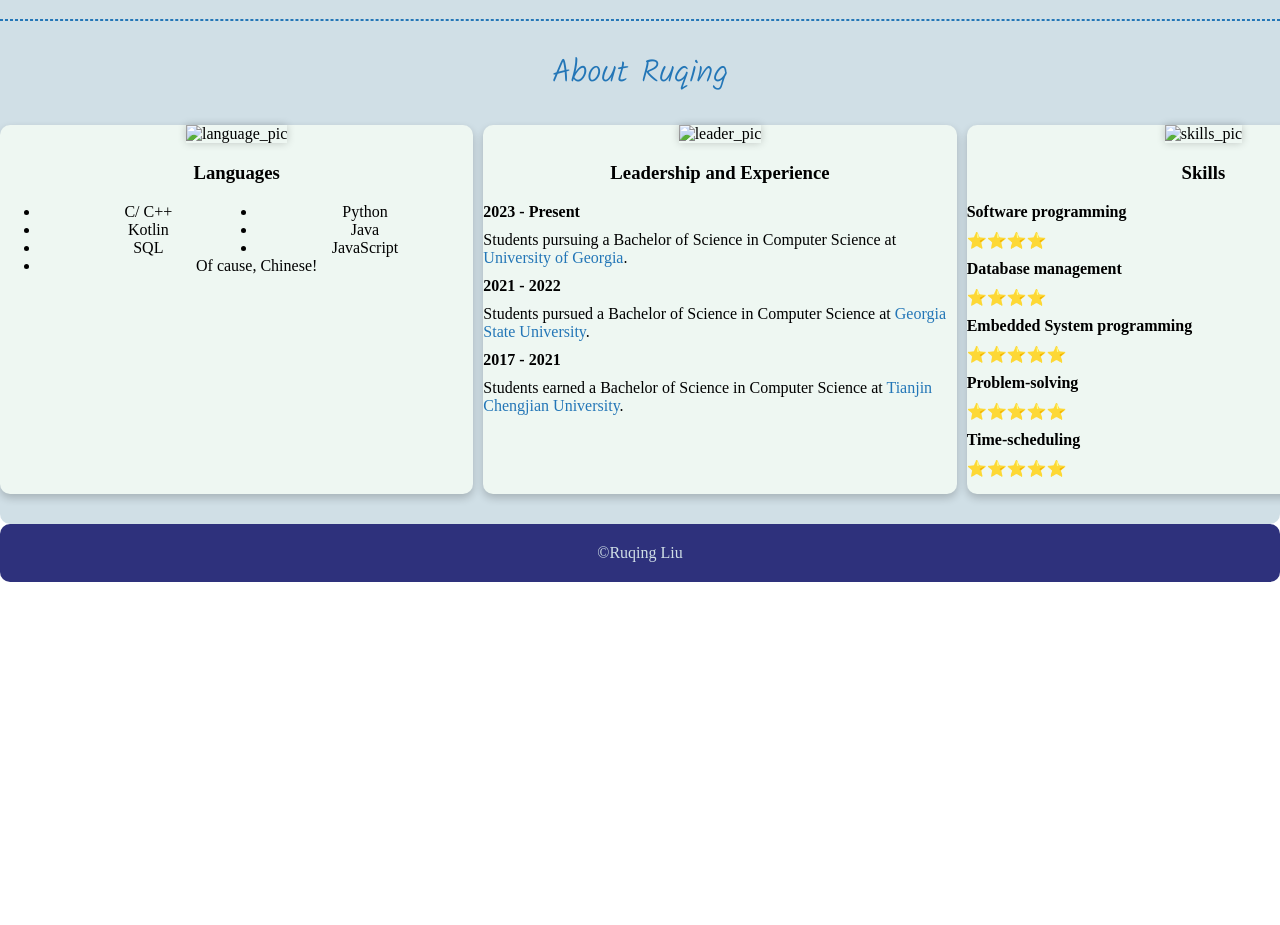
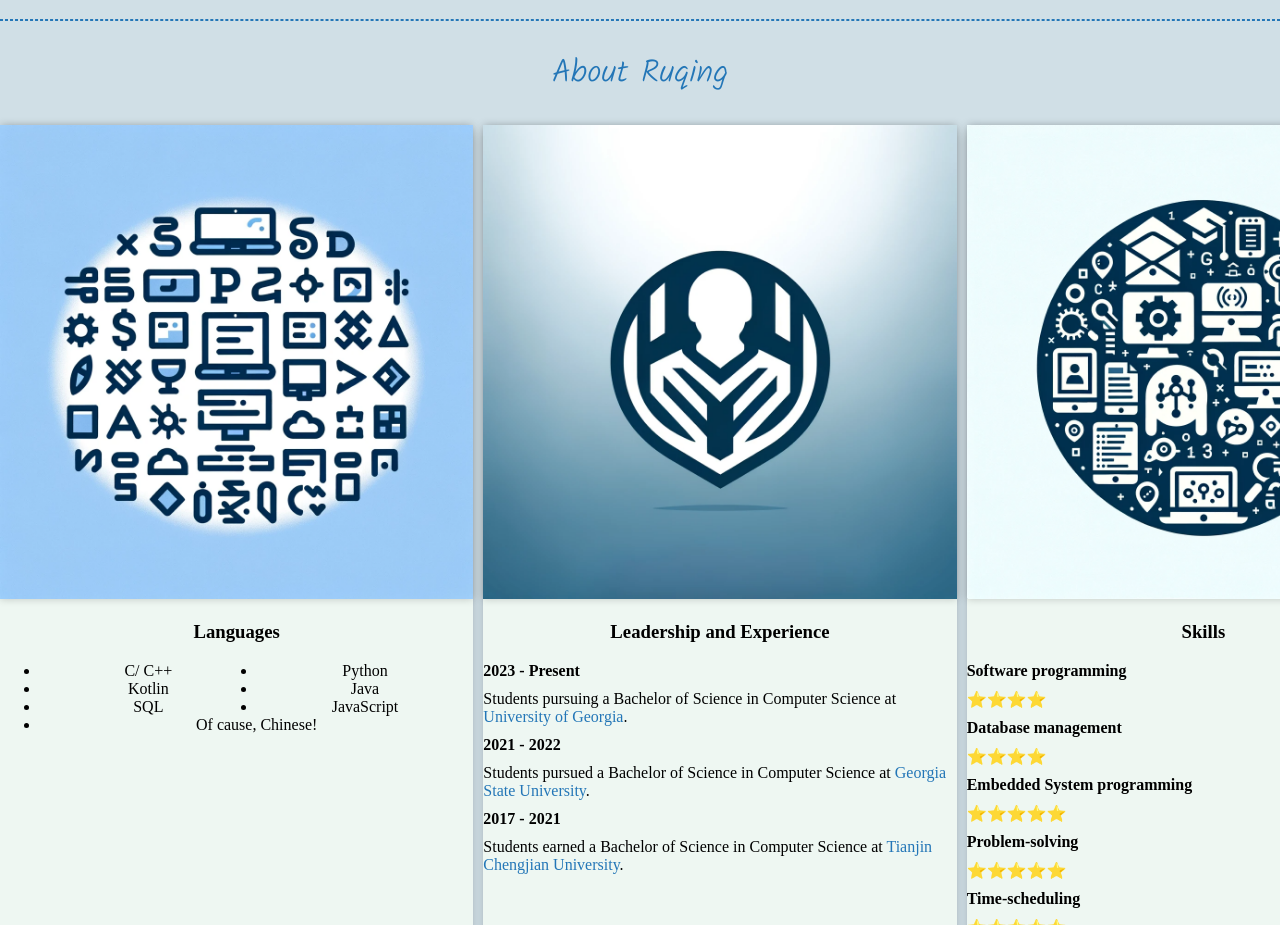
Before and after one commit to sukiqwq/cv_assignment, a plain HTML site: page docs/index.html in a window 1280 px wide. Shown: the part 1320-2245 px from the top of the page. Before the commit the page ends 1902 px from the top, so only its background shows below. Drawn offline with Linux system fonts and the light colour scheme; the site is published under a folder, as on GitHub Pages, so addresses that start at the root find nothing.

Commit message:
fix display of the images

```diff
--- a/docs/index.html
+++ b/docs/index.html
@@ -31,7 +31,7 @@
         <h2>About Ruqing</h2>
         <div class="three-col">
             <div class="card">
-                <img src="/images/language_pic.png" alt="language_pic" style="width:100%">
+                <img src="images/language_pic.png" alt="language_pic" style="width:100%">
                 <h3>Languages</h3>
                 <ul class="flex-ul">
                     <li>C/ C++</li>
@@ -44,7 +44,7 @@
                 </ul>
             </div>
             <div class="card">
-                <img src="/images/leader_pic.png" alt="leader_pic" style="width:100%">
+                <img src="images/leader_pic.png" alt="leader_pic" style="width:100%">
                 <h3>Leadership and Experience</h3>
                 <dl>
                     <dt>2023 - Present</dt>
@@ -58,7 +58,7 @@
                 </dl>
             </div>
             <div class="card">
-                <img src="/images/skills_pic.png" alt="skills_pic" style="width:100%">
+                <img src="images/skills_pic.png" alt="skills_pic" style="width:100%">
                 <h3>Skills</h3>
                 <div class="card-content">
                     <dl>
```
